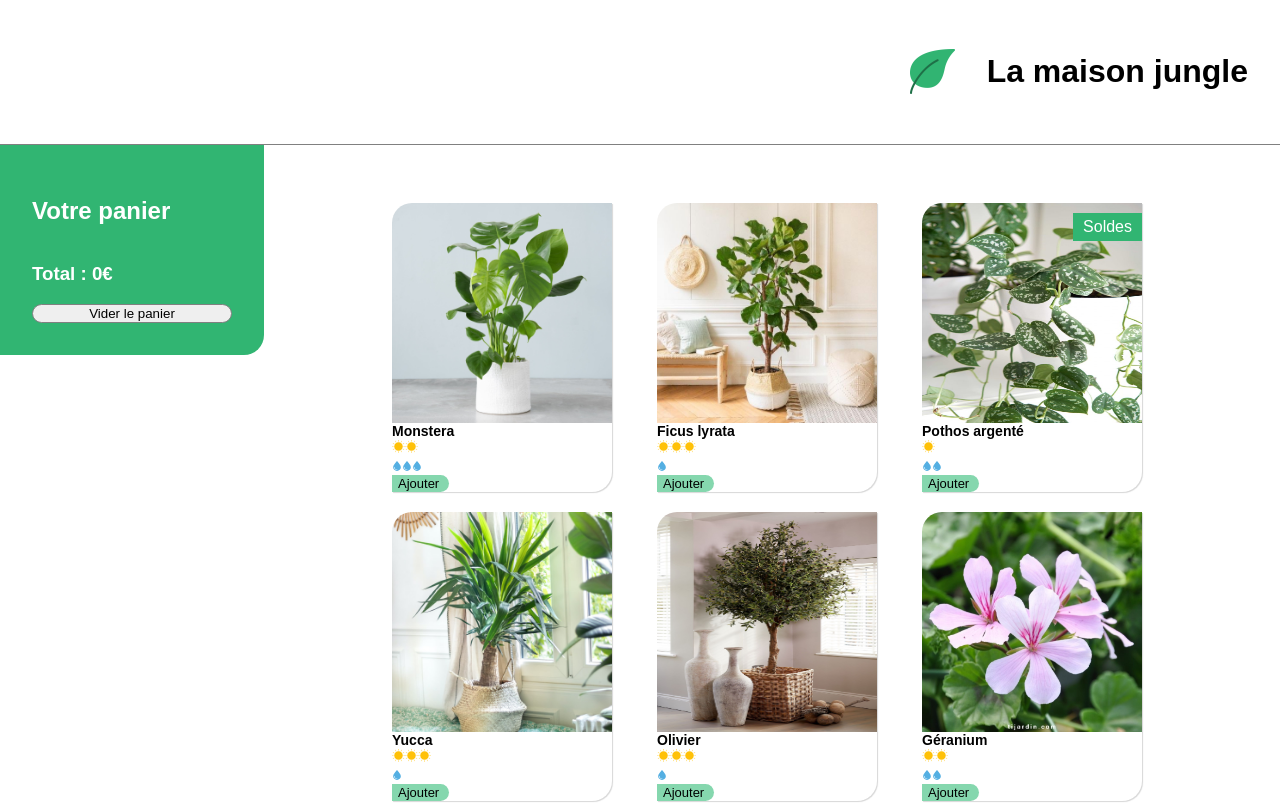
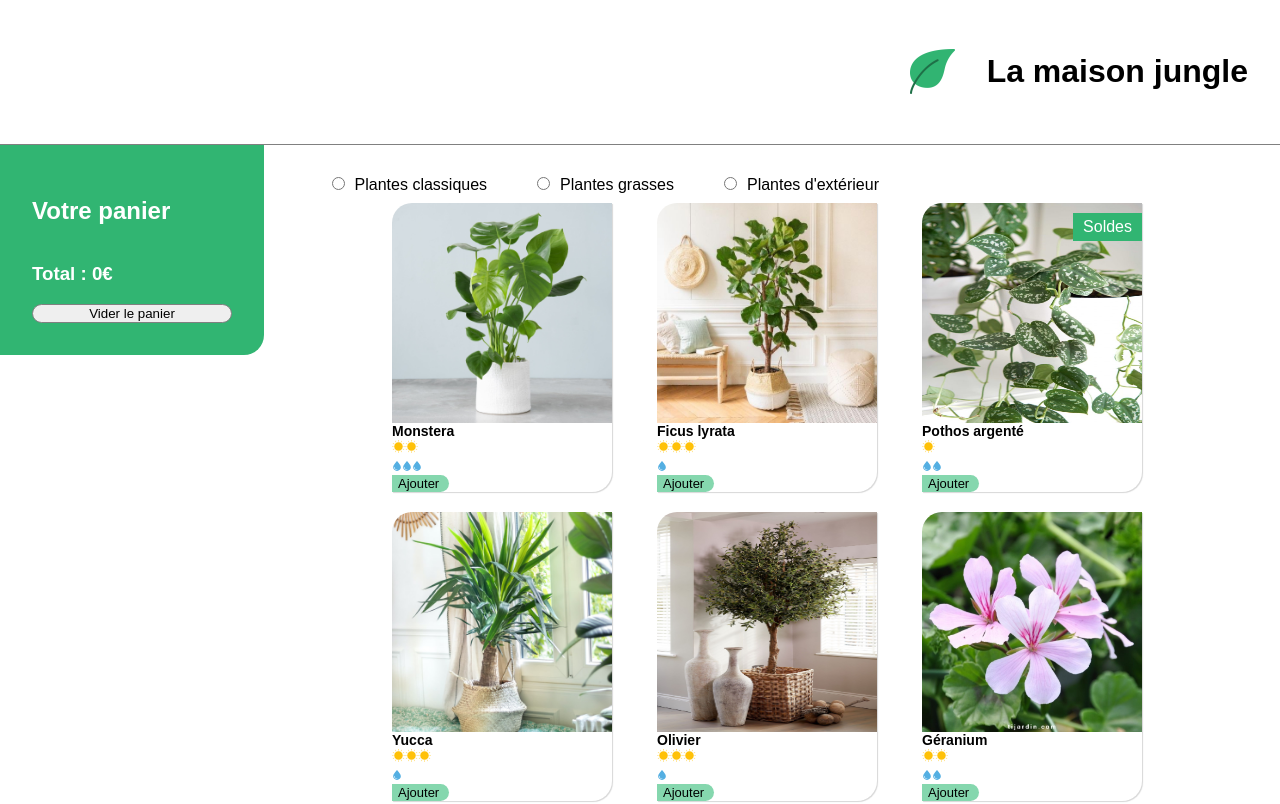
Before and after one commit to julienjamet/maison_jungle, a React (Create React App) app: page / in a window 1280 px wide. Shown: the top 804 px of the page. Built offline with nearby package versions, Linux system fonts and the light colour scheme.

Commit message:
props temp

```diff
--- a/src/components/App.js
+++ b/src/components/App.js
@@ -1,11 +1,13 @@
 import Banner from "./Banner"
 import Cart from "./Cart"
+import Radio from "./Radio"
 import ShoppingList from "./ShoppingList"
 import Footer from "./Footer"
 import { useState } from "react"
 
 function App() {
   const [cart, updateCart] = useState([])
+  const [selectedRadio, setSelectedRadio] = useState("")
 
   return (
     <div>
@@ -13,6 +15,7 @@ function App() {
 
       <div className="main">
         <Cart cart={cart} updateCart={updateCart} />
+        <Radio selectedRadio={selectedRadio} setSelectedRadio={setSelectedRadio} />
         <ShoppingList cart={cart} updateCart={updateCart} />
       </div>
 
--- /dev/null
+++ b/src/components/Radio.js
@@ -0,0 +1,26 @@
+import { useState } from "react"
+
+function Radio() {
+    const radios = ["Plantes classiques", "Plantes grasses", "Plantes d'extérieur"]
+    const [selectedRadio, setSelectedRadio] = useState("")
+
+    return (
+        <div className="range">
+            {radios.map((category) => (
+                <>
+                    <input
+                        type="radio"
+                        id={category}
+                        name="categoryName"
+                        checked={category === selectedRadio}
+                        onChange={(e) => setSelectedRadio(e.target.id)}
+                    />
+                    <label htmlFor={category}>{category}</label>
+                </>
+            ))}
+            {selectedRadio && <button id="cancel" onClick={() => setSelectedRadio("")} >Annuler la recherche</button>}
+        </div>
+    )
+}
+
+export default Radio
--- /dev/null
+++ b/src/styles/_Radio.scss
@@ -0,0 +1,27 @@
+.range {
+    position: absolute;
+    left: 22%;
+    top: 22%;
+    display: flex;
+    justify-content: space-between;
+    align-items: baseline;
+
+    input {
+        margin: 0 10px 0 50px;
+        z-index: 1;
+    }
+}
+
+#cancel {
+    width: 225px;
+    padding: 3px 40px 0 40px;
+    border-radius: 10px;
+	border: 1px solid grey;
+    margin-left: 30px;
+    z-index: 1;
+	transition: all 600ms;
+	&:hover {
+		cursor: pointer;
+		letter-spacing: 0.8px;
+	}
+}
--- a/src/styles/index.css
+++ b/src/styles/index.css
@@ -42,19 +42,31 @@ body {
   letter-spacing: 0.8px;
 }
 
-.footer {
-  color: black;
-  padding: 32px;
-  border-top: solid 3px black;
+.range {
+  position: absolute;
+  left: 22%;
+  top: 22%;
   display: flex;
-  justify-content: flex-start;
-  flex-direction: column;
-  align-items: center;
-  font-weight: 500;
+  justify-content: space-between;
+  align-items: baseline;
+}
+.range input {
+  margin: 0 10px 0 50px;
+  z-index: 1;
 }
 
-.footer-elem {
-  margin-bottom: 10px;
+#cancel {
+  width: 225px;
+  padding: 3px 40px 0 40px;
+  border-radius: 10px;
+  border: 1px solid grey;
+  margin-left: 30px;
+  z-index: 1;
+  transition: all 600ms;
+}
+#cancel:hover {
+  cursor: pointer;
+  letter-spacing: 0.8px;
 }
 
 .plantList {
@@ -121,4 +133,19 @@ body {
   padding-right: 30px;
   padding-left: 30px;
   font-weight: bold;
+}
+
+.footer {
+  color: black;
+  padding: 32px;
+  border-top: solid 3px black;
+  display: flex;
+  justify-content: flex-start;
+  flex-direction: column;
+  align-items: center;
+  font-weight: 500;
+}
+
+.footer-elem {
+  margin-bottom: 10px;
 }/*# sourceMappingURL=index.css.map */
--- a/src/styles/index.scss
+++ b/src/styles/index.scss
@@ -1,5 +1,6 @@
 @import "./Settings";
 @import "./Banner";
 @import "./Cart";
+@import "./Radio";
+@import "./PlantItem";
 @import "./Footer";
-@import "./PlantItem";
```
Also changed, not shown: 1 other file (tests, documents, lock files or other folders).
